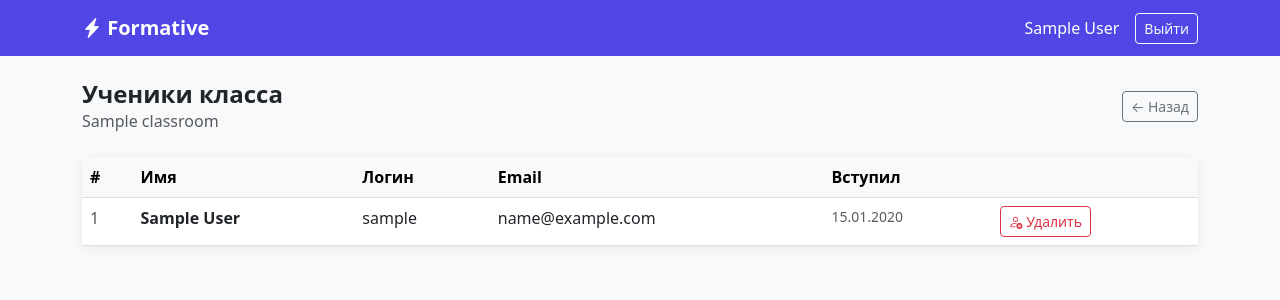
After one commit to juliatsyganok/formative_mini, a Django app: page /classroom/1/students/ in a window 1280 px wide. The commit adds this page. Shown: the top 300 px of the page. Run offline with Django 5.2, Linux system fonts and the light colour scheme; a user stored in the database is signed in; tables that the repository leaves empty hold one stand-in row (values such as "Sample post").

Commit message:
новые функции для учителя

```diff
--- a/classes/urls.py
+++ b/classes/urls.py
@@ -7,4 +7,6 @@ urlpatterns = [
     path('classroom/create/', views.create_classroom, name='create_classroom'),
     path('classroom/<int:pk>/', views.classroom_detail, name='classroom_detail'),
     path('classroom/join/', views.join_classroom, name='join_classroom'),
+    path('classroom/<int:classroom_pk>/remove/<int:student_pk>/', views.remove_student, name='remove_student'),
+    path('classroom/<int:pk>/students/', views.classroom_students, name='classroom_students'),
 ]
--- a/classes/views.py
+++ b/classes/views.py
@@ -22,7 +22,16 @@ def student_dashboard(request):
 @login_required
 def classroom_detail(request, pk):
     classroom = get_object_or_404(Classroom, pk=pk)
-    tests = classroom.tests.filter(is_published=True) if request.user.is_student() else classroom.tests.all()
+    if request.user.is_teacher():
+        tests = classroom.tests.all()
+    else:
+        from tests.models import TestAssignment
+        tests = []
+        for test in classroom.tests.filter(is_published=True):
+            if test.assigned_to_all:
+                tests.append(test)
+            elif TestAssignment.objects.filter(test=test, student=request.user).exists():
+                tests.append(test)
     return render(request, 'classes/classroom_detail.html', {'classroom': classroom, 'tests': tests})
 
 @login_required
@@ -38,3 +47,18 @@ def join_classroom(request):
         ClassMembership.objects.get_or_create(student=request.user, classroom=classroom)
         return redirect('classroom_detail', pk=classroom.pk)
     return render(request, 'classes/join_classroom.html', {'form': form})
+
+@login_required
+def remove_student(request, classroom_pk, student_pk):
+    classroom = get_object_or_404(Classroom, pk=classroom_pk, teacher=request.user)
+    ClassMembership.objects.filter(classroom=classroom, student_id=student_pk).delete()
+    return redirect('classroom_students', pk=classroom_pk)
+
+@login_required
+def classroom_students(request, pk):
+    classroom = get_object_or_404(Classroom, pk=pk, teacher=request.user)
+    memberships = classroom.memberships.select_related('student')
+    return render(request, 'classes/classroom_students.html', {
+        'classroom': classroom,
+        'memberships': memberships,
+    })
--- /dev/null
+++ b/templates/classes/classroom_students.html
@@ -0,0 +1,51 @@
+{% extends 'base.html' %}
+{% block title %}Ученики — {{ classroom.name }}{% endblock %}
+{% block content %}
+<div class="d-flex justify-content-between align-items-center mb-4">
+    <div>
+        <h4 class="fw-bold mb-0">Ученики класса</h4>
+        <span class="text-muted">{{ classroom.name }}</span>
+    </div>
+    <a href="/classroom/{{ classroom.pk }}/" class="btn btn-outline-secondary btn-sm">← Назад</a>
+</div>
+
+{% if memberships %}
+<div class="card">
+    <table class="table mb-0">
+        <thead class="table-light">
+            <tr>
+                <th>#</th>
+                <th>Имя</th>
+                <th>Логин</th>
+                <th>Email</th>
+                <th>Вступил</th>
+                <th></th>
+            </tr>
+        </thead>
+        <tbody>
+        {% for m in memberships %}
+        <tr>
+            <td class="text-muted">{{ forloop.counter }}</td>
+            <td class="fw-semibold">{{ m.student.get_full_name|default:"—" }}</td>
+            <td>{{ m.student.username }}</td>
+            <td>{{ m.student.email|default:"—" }}</td>
+            <td class="text-muted small">{{ m.joined_at|date:"d.m.Y" }}</td>
+            <td>
+                <a href="/classroom/{{ classroom.pk }}/remove/{{ m.student.pk }}/"
+                   class="btn btn-outline-danger btn-sm"
+                   onclick="return confirm('Удалить {{ m.student.get_full_name|default:m.student.username }} из класса?')">
+                    <i class="bi bi-person-x"></i> Удалить
+                </a>
+            </td>
+        </tr>
+        {% endfor %}
+        </tbody>
+    </table>
+</div>
+{% else %}
+<div class="text-center text-muted mt-5">
+    <i class="bi bi-people" style="font-size:3rem"></i>
+    <p class="mt-2">В классе пока нет учеников</p>
+</div>
+{% endif %}
+{% endblock %}
--- a/templates/classes/student_dashboard.html
+++ b/templates/classes/student_dashboard.html
@@ -23,7 +23,7 @@
 {% else %}
 <div class="text-center text-muted mt-5">
     <i class="bi bi-door-open" style="font-size:3rem"></i>
-    <p class="mt-2">Вы пока не в одном классе. Введите токен!</p>
+    <p class="mt-2">Вы пока не в одном классе. Введите токен</p>
 </div>
 {% endif %}
 
--- a/templates/classes/teacher_dashboard.html
+++ b/templates/classes/teacher_dashboard.html
@@ -24,7 +24,7 @@
 {% else %}
 <div class="text-center text-muted mt-5">
     <i class="bi bi-folder-plus" style="font-size:3rem"></i>
-    <p class="mt-2">У вас пока нет классов. Создайте первый!</p>
+    <p class="mt-2">У вас пока нет классов</p>
 </div>
 {% endif %}
 
@@ -36,7 +36,7 @@
                 {% csrf_token %}
                 <div class="modal-body">
                     <label class="form-label">Название класса</label>
-                    <input type="text" name="name" class="form-control" placeholder="Например: 10А Математика" required>
+                    <input type="text" name="name" class="form-control" placeholder=" " required>
                 </div>
                 <div class="modal-footer">
                     <button type="button" class="btn btn-secondary" data-bs-dismiss="modal">Отмена</button>
--- a/tests/urls.py
+++ b/tests/urls.py
@@ -13,4 +13,5 @@ urlpatterns = [
     path('question/<int:pk>/delete/', views.delete_question, name='delete_question'),
     path('question/<int:pk>/edit/', views.edit_question, name='edit_question'),
     path('<int:pk>/save/', views.save_progress, name='save_progress'),
+    path('<int:pk>/assign/', views.assign_test, name='assign_test'),
 ]
```
Also changed, not shown: templates/classes/classroom_detail.html (+10 -7 lines), templates/tests/assign_test.html (added, +68 -0 lines), templates/tests/edit_test.html (+8 -6 lines), tests/models.py (+8 -0 lines), tests/views.py (+31 -0 lines), tests/migrations/0003_test_assigned_to_all_testassignment.py (added).
